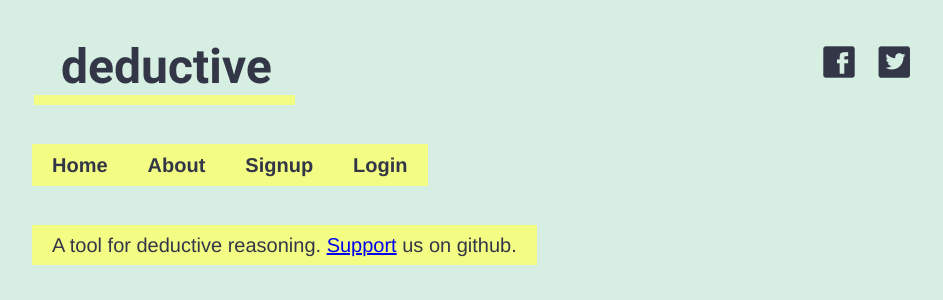
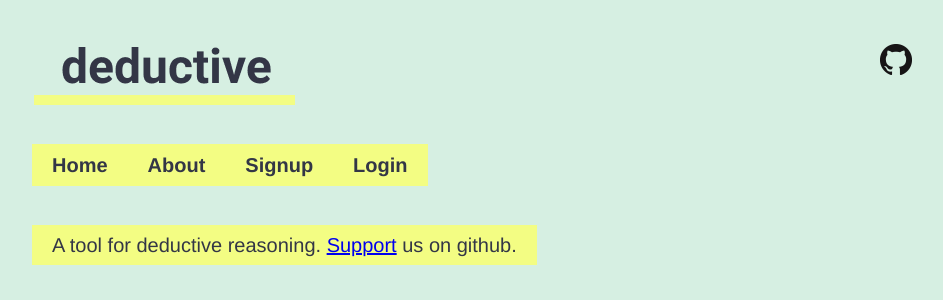
Before and after one commit to lyk2018-python/deductive-reasoning, a Django app: page / in a window 1280 px wide. Shown: the top 300 px of the page, without its empty margins (168-1111 px from the left). Run offline with Django 3.2, Linux system fonts and the light colour scheme; data that the repository does not hold is empty.

Commit message:
Add github link

```diff
--- a/deductivereasoning/static/layout/styles/base.css
+++ b/deductivereasoning/static/layout/styles/base.css
@@ -271,3 +271,7 @@ body {
   letter-spacing: 0.5px;
   margin-bottom: 5px;
 }
+
+.social-media {
+  color: #333646;
+}
--- a/deductivereasoning/templates/base.html
+++ b/deductivereasoning/templates/base.html
@@ -18,13 +18,8 @@
         </a>
         <ul>
           <li>
-            <a href="">
-              <img src="{% static 'facebook.png' %}">
-            </a>
-          </li>
-          <li>
-            <a href="">
-              <img src="{% static 'twitter.png' %}">
+            <a href="https://github.com/lyk2018-python/deductive-reasoning" target="_blank">
+              <img src="{% static 'github.png' %}" class="social-media">
             </a>
           </li>
         </ul>
```
Also changed, not shown: deductivereasoning/static/github.png (added).
